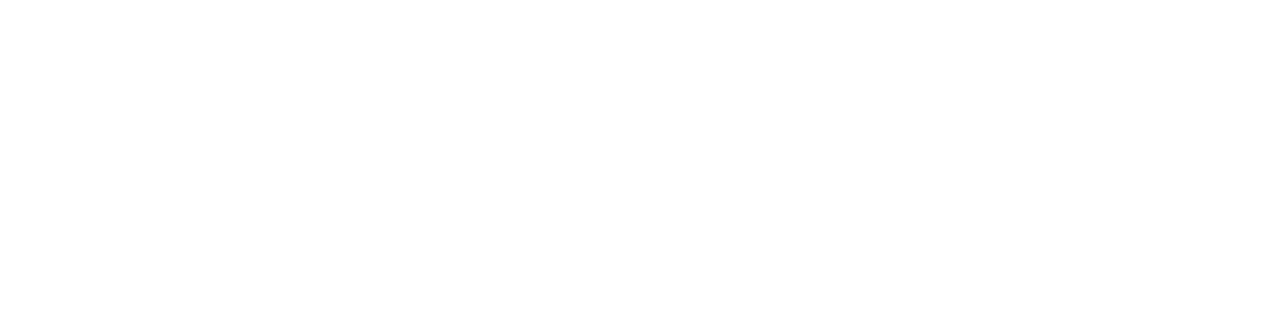
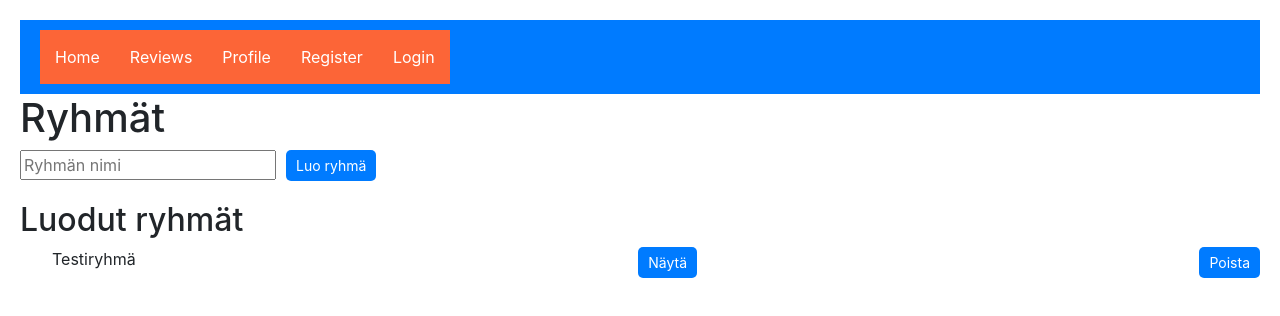
Before and after one commit to Web-Project-Group-13/Movie_App, a React (Create React App) app: page /groups in a window 1280 px wide. Before the commit this address had no page. Shown: the top 316 px of the page. Built offline with nearby package versions, Linux system fonts and the light colour scheme.

Commit message:
Luotu Groups-sivu.

```diff
--- a/src/App.js
+++ b/src/App.js
@@ -2,62 +2,75 @@
 import { Routes, Route, Navigate } from 'react-router-dom';
 import Login from './pages/Login';
 import Home from './pages/Home';
-import Register from './pages/Register'
-import Profile from './pages/Profile'
-import Reviews from './pages/Reviews'
+import Register from './pages/Register';
+import Profile from './pages/Profile';
+import Reviews from './pages/Reviews';
+import Groups from './pages/Groups';
+import GroupPage from './pages/GroupPage';
 
 function App() {
   const [user, setUser] = useState(null);
+  const [groups, setGroups] = useState([
+    {
+      id: '123',
+      name: 'Testiryhmä',
+      owner: 'testi3@oamk.fi',
+      members: ['testi3@oamk.fi'],
+    },
+  ]); // Ryhmädata
 
   const handleLogin = (username) => {
     setUser(username);
   };
 
-  /*const handleLogout = () => {
-    setUser(null);
-  };*/
-
-  const username = "testi3@oamk.fi"; // Hae tämä myöhemmin kirjautuneen käyttäjän tiedoista
+  const username = 'testi3@oamk.fi'; // Hae tämä myöhemmin kirjautuneen käyttäjän tiedoista
 
   return (
-    //<Router>
     <Routes>
       {/* Kirjautumissivu */}
       <Route
         path="/login"
+        element={user ? <Navigate to="/" /> : <Login onLogin={handleLogin} />}
+      />
+
+      {/* Rekisteröintisivu */}
+      <Route path="/register" element={<Register />} />
+
+      {/* Home-sivu */}
+      <Route path="/" element={user ? <Home /> : <Navigate to="/login" />} />
+
+      {/* Julkinen Home ilman kirjautumista */}
+      <Route path="/home" element={<Home />} />
+
+      {/* Profiilisivu */}
+      <Route path="/profile" element={<Profile username={username} />} />
+
+      {/* Reviews-sivu */}
+      <Route path="/reviews" element={<Reviews />} />
+
+      {/* Ryhmät-sivu */}
+      <Route
+        path="/groups"
         element={
-            user ? <Navigate to="/" /> : <Login onLogin={handleLogin} />
+          <Groups
+            groups={groups}
+            setGroups={setGroups}
+            currentUser={username} // Käyttäjätieto
+          />
         }
       />
 
-        {/* Rekisteröintisivu */}
+      {/* Yksittäisen ryhmän sivu */}
       <Route
-          path="/register"
-          element={<Register />}
+        path="/groups/:id"
+        element={
+          <GroupPage
+            groups={groups}
+            currentUser={username} // Käyttäjätieto
           />
-        {/* Home-sivu */}
-        <Route
-          path="/"
-          element={
-            user ? <Home /> : <Navigate to="/login" />
         }
       />
-
-        {/* Julkinen Home ilman kirjautumista */}
-        <Route
-          path="/home"
-          element={<Home />} />
-
-
-        <Route
-          path="/profile"
-          element={<Profile username={username} />} />
-
-        <Route
-          path="/reviews"
-          element={<Reviews />} />
     </Routes>
-    //</Router>
   );
 }
 
--- /dev/null
+++ b/src/pages/GroupPage.js
@@ -0,0 +1,34 @@
+import React from 'react';
+import { useParams, useNavigate } from 'react-router-dom';
+
+const GroupPage = ({ groups, currentUser }) => {
+  const { id } = useParams();
+  const navigate = useNavigate();
+
+  const group = groups.find((g) => g.id === id);
+
+  if (!group) {
+    return <p>Ryhmää ei löydy.</p>;
+  }
+
+  // Käyttöoikeustarkistus
+  if (!group.members.includes(currentUser)) {
+    return <p>Sinulla ei ole oikeutta nähdä tämän ryhmän sisältöä.</p>;
+  }
+
+  return (
+    <div>
+      <h1>{group.name}</h1>
+      <p>Omistaja: {group.owner}</p>
+      <h2>Jäsenet</h2>
+      <ul>
+        {group.members.map((member, index) => (
+          <li key={index}>{member}</li>
+        ))}
+      </ul>
+      <button onClick={() => navigate('/groups')}>Takaisin ryhmiin</button>
+    </div>
+  );
+};
+
+export default GroupPage;
--- /dev/null
+++ b/src/pages/Groups.css
@@ -0,0 +1,27 @@
+.groups {
+    padding: 20px;
+  }
+
+  .create-group {
+    margin-bottom: 20px;
+  }
+
+  .group-item {
+    display: flex;
+    justify-content: space-between;
+    margin-bottom: 10px;
+  }
+
+  button {
+    margin-left: 10px;
+    padding: 5px 10px;
+    background-color: #007bff;
+    color: white;
+    border: none;
+    border-radius: 5px;
+    cursor: pointer;
+  }
+
+  button:hover {
+    background-color: #0056b3;
+  }
--- a/src/pages/Groups.js
+++ b/src/pages/Groups.js
@@ -0,0 +1,81 @@
+import React, { useState } from 'react';
+import { Link } from 'react-router-dom'; // Muutetaan navigointi Link-komponentiksi
+import './Groups.css';
+
+const Groups = ({ groups, setGroups, currentUser }) => {
+  const [newGroupName, setNewGroupName] = useState('');
+
+  const handleCreateGroup = () => {
+    if (!newGroupName.trim()) {
+      alert('Anna ryhmälle nimi!');
+      return;
+    }
+    const newGroup = {
+      id: Date.now().toString(),
+      name: newGroupName,
+      owner: currentUser,
+      members: [currentUser],
+    };
+    setGroups([...groups, newGroup]);
+    setNewGroupName('');
+  };
+
+  const handleDeleteGroup = (id) => {
+    const groupToDelete = groups.find((group) => group.id === id);
+    if (groupToDelete.owner !== currentUser) {
+      alert('Vain ryhmän omistaja voi poistaa tämän ryhmän.');
+      return;
+    }
+    setGroups(groups.filter((group) => group.id !== id));
+  };
+
+  const handleViewGroup = (id) => {
+    const group = groups.find((group) => group.id === id);
+    if (!group.members.includes(currentUser)) {
+      alert('Vain ryhmän jäsenet voivat tarkastella sisältöä.');
+      return;
+    }
+    // Navigoi ryhmän sivulle
+    window.location.href = `/groups/${id}`;
+  };
+
+  return (
+    <div className="groups">
+      <nav className="navbar">
+        <ul>
+          <li><a href="/login">Login</a></li>
+          <li><a href="/register">Register</a></li>
+          <li><a href="/profile">Profile</a></li>
+          <li><a href="/reviews">Reviews</a></li>
+          <li><Link to="/home">Home</Link></li>
+        </ul>
+      </nav>
+
+      <h1>Ryhmät</h1>
+      <div className="create-group">
+        <input
+          type="text"
+          placeholder="Ryhmän nimi"
+          value={newGroupName}
+          onChange={(e) => setNewGroupName(e.target.value)}
+        />
+        <button onClick={handleCreateGroup}>Luo ryhmä</button>
+      </div>
+
+      <h2>Luodut ryhmät</h2>
+      <ul>
+        {groups.map((group) => (
+          <li key={group.id} className="group-item">
+            <span>{group.name}</span>
+            <button onClick={() => handleViewGroup(group.id)}>Näytä</button>
+            {group.owner === currentUser && (
+              <button onClick={() => handleDeleteGroup(group.id)}>Poista</button>
+            )}
+          </li>
+        ))}
+      </ul>
+    </div>
+  );
+};
+
+export default Groups;
--- a/src/pages/Home.js
+++ b/src/pages/Home.js
@@ -157,6 +157,7 @@
           <li><a href="/register">Register</a></li>
           <li><a href="/profile">Profile</a></li>
           <li><a href="/reviews">Reviews</a></li>
+          <li><a href="/groups">Groups</a></li>
         </ul>
       </nav>
 
```
Also changed, not shown: 2 other files (tests, documents, lock files or other folders). Lines whose indentation alone changed are shown as unchanged.
